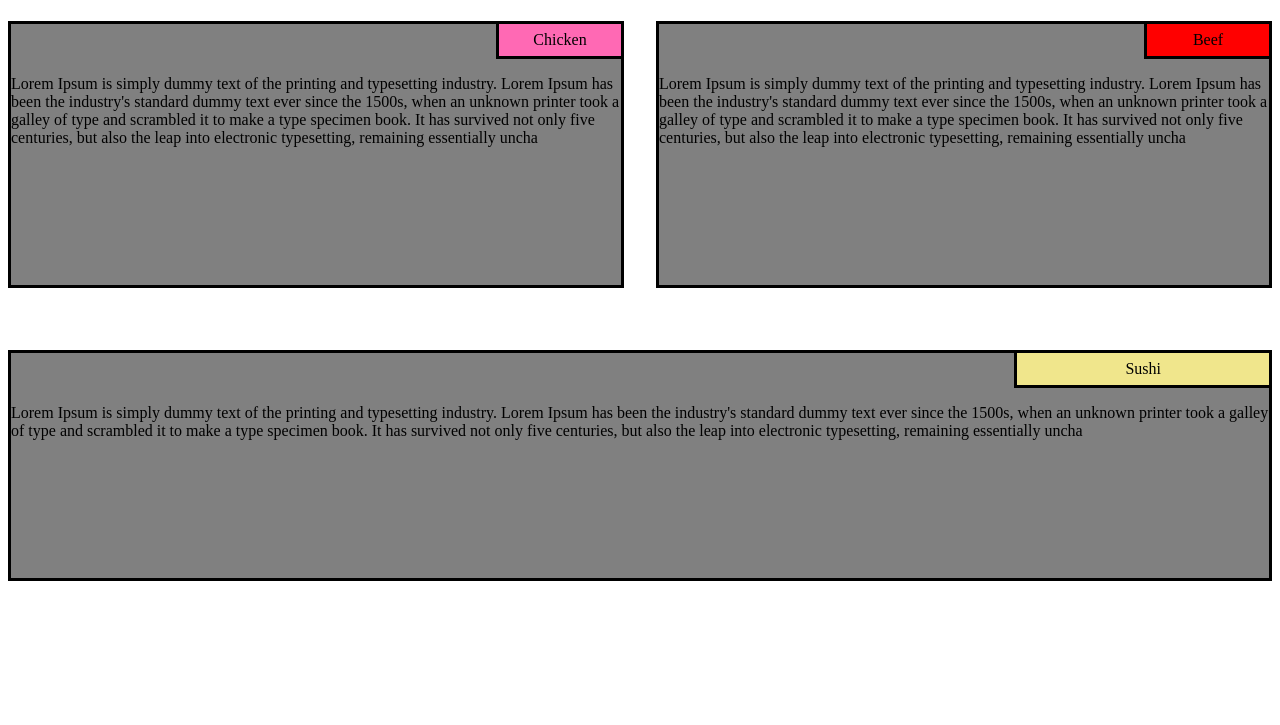
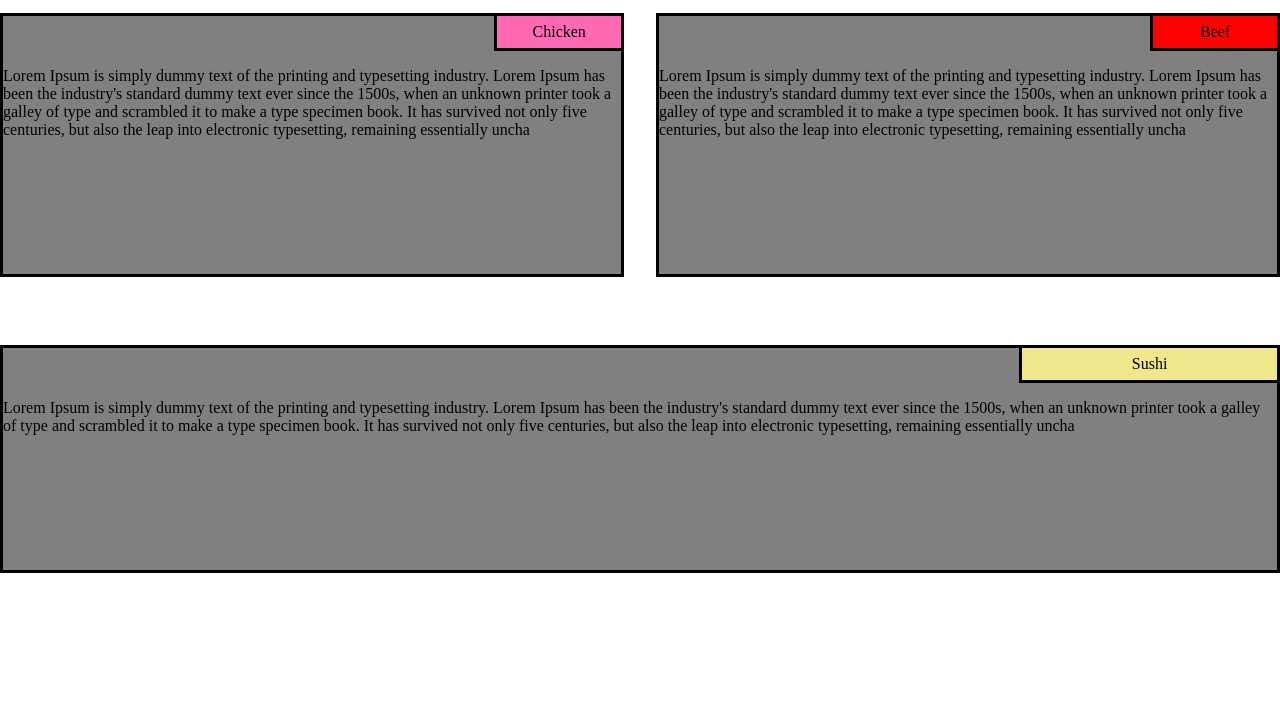
Before and after one commit to rokasmsng/2020-09-30KlasesDarbas, a plain HTML site: page index.html in a window 1280 px wide. Shown: the part 83-808 px from the top of the page. Drawn offline with Linux system fonts and the light colour scheme.

Commit message:
Add files via upload

```diff
--- a/index.html
+++ b/index.html
@@ -13,26 +13,43 @@
     <h1> Our Menu </h1>
 </header>
 <div class="threebox">
-    <div class="chickenfather"> <div class="justifyend"><div class="justify" id="chickenbox2"><p>Chicken</p></div></div>
-    <div class="box" id="chickenbox">
-        <p>Lorem Ipsum is simply dummy text of the printing and typesetting industry. Lorem Ipsum has been the
+    <div class="chickenfather">
+        <div class="justifyend">
+            <div class="justify" id="chickenbox2"><p>Chicken</p></div>
+        </div>
+        <div>
+            <div><p>Lorem Ipsum is simply dummy text of the printing and typesetting industry. Lorem Ipsum has been the
+                industry's standard dummy text ever since the 1500s, when an unknown printer took a galley of type and
+                scrambled it to make a type specimen book. It has survived not only five centuries, but also the leap
+                into
+                electronic typesetting, remaining essentially uncha</p></div>
+        </div>
+    </div>
+
+    <div class="beeffather">
+        <div class="box" id="beefbox">
+            <div class="justifyend">
+                <div class="justify" id="beefbox2"><p>Beef</p></div>
+            </div>
+            <div><p>Lorem Ipsum is simply dummy text of the printing and typesetting industry. Lorem Ipsum has been the
+                industry's standard dummy text ever since the 1500s, when an unknown printer took a galley of type and
+                scrambled it to make a type specimen book. It has survived not only five centuries, but also the leap
+                into
+                electronic typesetting, remaining essentially uncha</p></div>
+        </div>
+    </div>
+
+    <div class="sushifather">
+        <div class="justifyend">
+            <div class="justify" id="sushibox2"><p>Sushi</p></div>
+        </div>
+        <div><p>Lorem Ipsum is simply dummy text of the printing and typesetting industry. Lorem Ipsum has been the
             industry's standard dummy text ever since the 1500s, when an unknown printer took a galley of type and
-            scrambled it to make a type specimen book. It has survived not only five centuries, but also the leap into
-            electronic typesetting, remaining essentially uncha</p></div></div>
-
-    <div class="beeffather"> <div class="box" id="beefbox">
-        <div class="justifyend"><div class="justify" id="beefbox2"><p>Beef</p></div></div>
-        <p>Lorem Ipsum is simply dummy text of the printing and typesetting industry. Lorem Ipsum has been the
-            industry's standard dummy text ever since the 1500s, when an unknown printer took a galley of type and
-            scrambled it to make a type specimen book. It has survived not only five centuries, but also the leap into
-            electronic typesetting, remaining essentially uncha</p></div></div>
-
-    <div class="sushifather"> <div class="box" id="sushibox">
-        <div class="justifyend"><div class="justify" id="sushibox2"><p>Sushi</p></div></div>
-        <p>Lorem Ipsum is simply dummy text of the printing and typesetting industry. Lorem Ipsum has been the
-            industry's standard dummy text ever since the 1500s, when an unknown printer took a galley of type and
-            scrambled it to make a type specimen book. It has survived not only five centuries, but also the leap into
-            electronic typesetting, remaining essentially uncha</p></div></div>
+            scrambled it to make a type specimen book. It has survived not only five centuries, but also the leap
+            into
+            electronic typesetting, remaining essentially uncha</p></div>
+    </div>
+</div>
 
 </div>
 </body>
--- a/style.css
+++ b/style.css
@@ -1,8 +1,13 @@
+* {
+    margin: 0;
+}
+
 @media (min-width: 50px) and (max-width: 767px) {
     html, body {
         background-color: white;
         height: 100%;
     }
+
     header {
         background-color: white;
         width: 100%;
@@ -11,24 +16,28 @@
         justify-content: center;
         margin-bottom: 1em;
     }
+
     .threebox {
         background-color: white;
         display: flex;
         flex-wrap: wrap;
-        height: 70%;
+        height: 85%;
     }
+
     #chickenbox2 {
         background-color: hotpink;
         width: 20%;
         border-bottom: 3px solid black;
         border-left: 3px solid black;
     }
+
     #beefbox2 {
         background-color: red;
         width: 20%;
         border-bottom: 3px solid black;
         border-left: 3px solid black;
     }
+
     #sushibox2 {
         background-color: khaki;
         width: 20%;
@@ -42,12 +51,14 @@
         align-items: center;
 
     }
+
     .justifyend {
         width: 100%;
         height: 35px;
         display: flex;
         justify-content: end;
     }
+
     .chickenfather {
         background-color: grey;
         height: 30%;
@@ -55,6 +66,7 @@
         margin-bottom: 1em;
         border: 3px solid black;
     }
+
     .beeffather {
         background-color: grey;
         height: 30%;
@@ -62,6 +74,7 @@
         margin-bottom: 1em;
         border: 3px solid black;
     }
+
     .sushifather {
         background-color: grey;
         height: 30%;
@@ -69,11 +82,13 @@
         border: 3px solid black;
     }
 }
+
 @media (min-width: 768px) {
     html, body {
         background-color: white;
         height: 100%;
     }
+
     header {
         background-color: white;
         width: 100%;
@@ -82,6 +97,7 @@
         justify-content: center;
         margin-bottom: 1em;
     }
+
     .threebox {
         background-color: white;
         display: grid;
@@ -94,12 +110,14 @@
         border-bottom: 3px solid black;
         border-left: 3px solid black;
     }
+
     #beefbox2 {
         background-color: red;
         width: 20%;
         border-bottom: 3px solid black;
         border-left: 3px solid black;
     }
+
     #sushibox2 {
         background-color: khaki;
         width: 20%;
@@ -113,24 +131,29 @@
         align-items: center;
 
     }
+
     .justifyend {
         width: 100%;
         height: 35px;
         display: flex;
         justify-content: end;
+        margin-bottom: 1em;
     }
+
     .chickenfather {
         background-color: grey;
         grid-column: 1/3;
         grid-row: 1/3;
         border: 3px solid black;
     }
+
     .beeffather {
         background-color: grey;
         grid-column: 4/6;
         grid-row: 1/3;
         border: 3px solid black;
     }
+
     .sushifather {
         background-color: grey;
         grid-column: 1/6;
```
